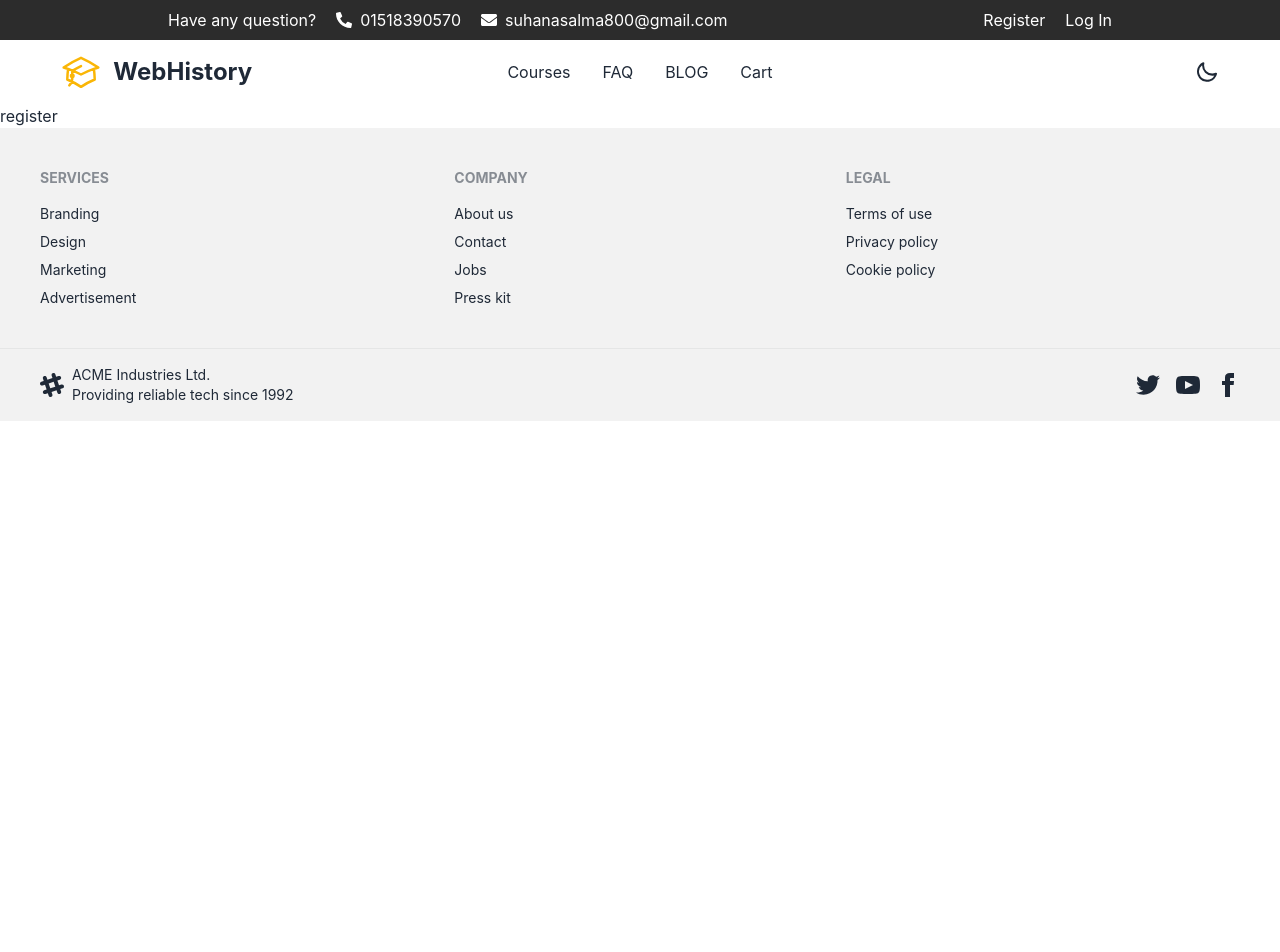
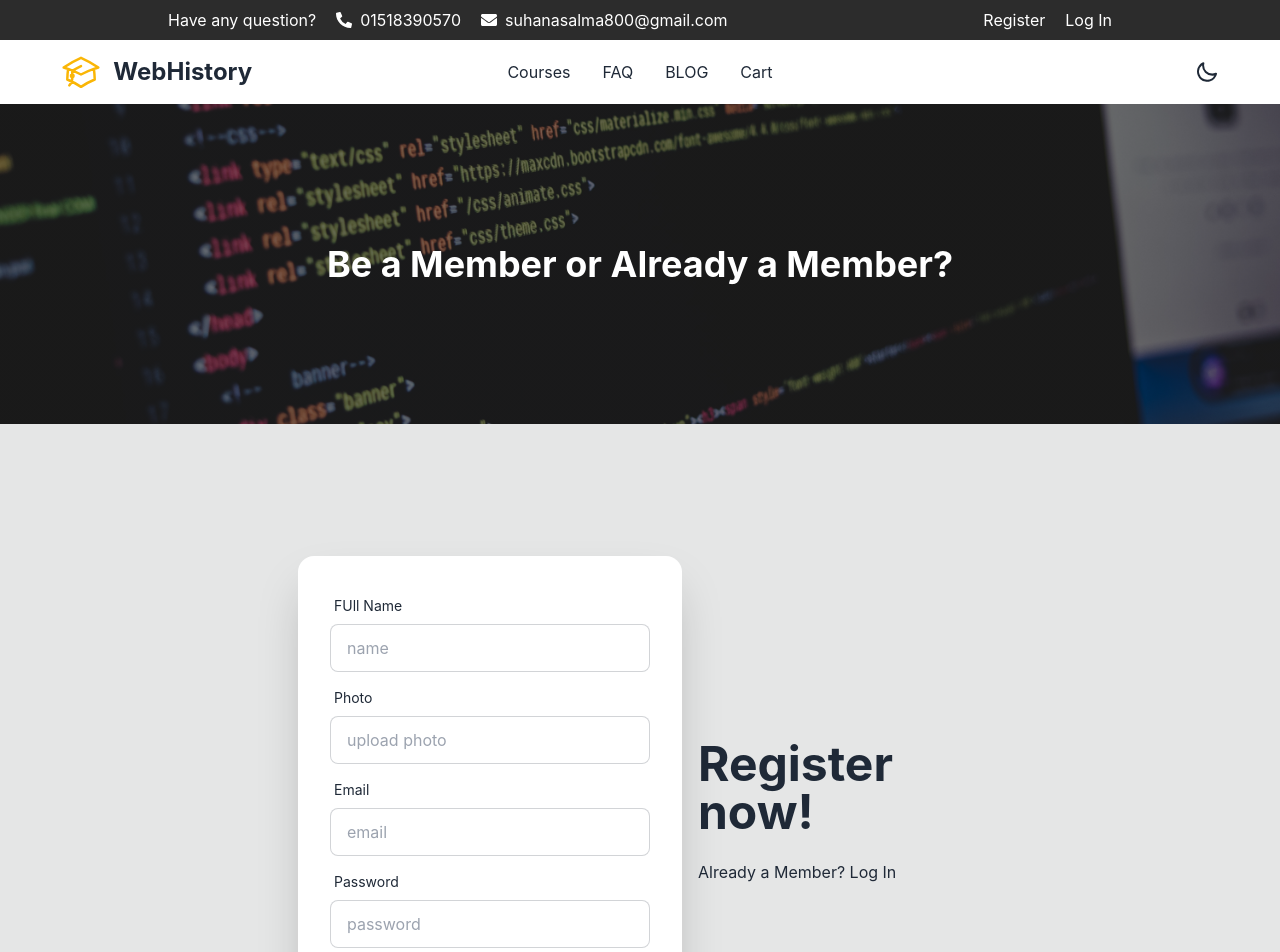
Before and after one commit to suhanasalma/Web_History_Client, a React (Create React App) app: page /register in a window 1280 px wide. Shown: the top 952 px of the page. Before the commit the page ends 800 px from the top, so only its background shows below. Built offline with nearby package versions, Linux system fonts and the light colour scheme.

Commit message:
register page and login page design complete

```diff
--- a/src/Pages/Blog/Blog.js
+++ b/src/Pages/Blog/Blog.js
@@ -9,7 +9,7 @@ const Blog = ({blog}) => {
          <Link to={`/blogs/${id}`}>
            <img src={img} alt="" />
            <h1 className="text-3xl font-bold my-3">{name}</h1>
-           <p className="w-3/6 my-5">{blog_desc.slice(0, 250)}...</p>
+           <p className="w-3/6 my-5 sm:w-full">{blog_desc.slice(0, 250)}...</p>
            <button>Read More</button>
          </Link>
        </div>
--- a/src/Pages/Login/Login.js
+++ b/src/Pages/Login/Login.js
@@ -1,10 +1,70 @@
 import React from 'react';
+import { Link } from "react-router-dom";
+
 
 const Login = () => {
    return (
-      <div>
-         <h1>Login</h1>
-      </div>
+     <div>
+       <div>
+         <div className="course-cotainer">
+           <h1 className="text-white flex h-full justify-center items-center font-bold text-4xl">
+             PLease Login
+           </h1>
+         </div>
+         <div className="hero min-h-screen bg-base-300">
+           <div className="hero-content flex-col lg:flex-row-reverse">
+             <div className="text-center lg:text-left">
+               <h1 className="text-5xl font-bold">Login now!</h1>
+               <p className="py-6">
+                 Don't have any account <Link to="/register"> Create Now</Link>
+               </p>
+             </div>
+             <div className="card flex-shrink-0 w-full max-w-sm shadow-2xl bg-base-100">
+               <div className="card-body">
+                 <div className="form-control">
+                   <label className="label">
+                     <span className="label-text">Email</span>
+                   </label>
+                   <input
+                     name="email"
+                     type="email"
+                     placeholder="email"
+                     className="input input-bordered"
+                   />
+                 </div>
+                 <div className="form-control">
+                   <label className="label">
+                     <span className="label-text">Password</span>
+                   </label>
+                   <input
+                     type="text"
+                     placeholder="password"
+                     className="input input-bordered"
+                   />
+                   <label className="label">
+                     <a href="#" className="label-text-alt link link-hover">
+                       Forgot password?
+                     </a>
+                   </label>
+                 </div>
+                 <div className="form-control mt-6">
+                   <button className="btn btn-primary">Login</button>
+                 </div>
+                 <div className="form-control mt-6">
+                   <button className="btn btn-primary">Google Login</button>
+                 </div>
+                 <div className="form-control mt-6">
+                   <button className="btn btn-primary">Github Login</button>
+                 </div>
+                 <div className="form-control mt-6">
+                   <button className="btn btn-primary">Facebook Login</button>
+                 </div>
+               </div>
+             </div>
+           </div>
+         </div>
+       </div>
+     </div>
    );
 };
 
--- a/src/Pages/Register/Register.js
+++ b/src/Pages/Register/Register.js
@@ -1,10 +1,80 @@
 import React from 'react';
+import { Link } from 'react-router-dom';
 
 const Register = () => {
    return (
-      <div>
-         <h1>register</h1>
-      </div>
+     <div>
+       <div className="course-cotainer">
+         <h1 className="text-white flex h-full justify-center items-center font-bold text-4xl">
+           Be a Member or Already a Member?
+         </h1>
+       </div>
+       <div className="hero min-h-screen bg-base-300">
+         <div className="hero-content flex-col lg:flex-row-reverse">
+           <div className="text-center lg:text-left">
+             <h1 className="text-5xl font-bold">Register now!</h1>
+             <p className="py-6">
+               Already a Member? <Link to="/login"> Log In</Link>
+             </p>
+           </div>
+           <div className="card flex-shrink-0 w-full max-w-sm shadow-2xl bg-base-100">
+             <div className="card-body">
+               <div className="form-control">
+                 <label className="label">
+                   <span className="label-text">FUll Name</span>
+                 </label>
+                 <input
+                   name="name"
+                   type="text"
+                   placeholder="name"
+                   className="input input-bordered"
+                 />
+               </div>
+               <div className="form-control">
+                 <label className="label">
+                   <span className="label-text">Photo</span>
+                 </label>
+                 <input
+                   name="photo"
+                   type="text"
+                   placeholder="upload photo"
+                   className="input input-bordered"
+                 />
+               </div>
+               <div className="form-control">
+                 <label className="label">
+                   <span className="label-text">Email</span>
+                 </label>
+                 <input
+                   name="email"
+                   type="email"
+                   placeholder="email"
+                   className="input input-bordered"
+                 />
+               </div>
+               <div className="form-control">
+                 <label className="label">
+                   <span className="label-text">Password</span>
+                 </label>
+                 <input
+                   type="text"
+                   placeholder="password"
+                   className="input input-bordered"
+                 />
+                 <label className="label">
+                   <a href="#" className="label-text-alt link link-hover">
+                     Forgot password?
+                   </a>
+                 </label>
+               </div>
+               <div className="form-control mt-6">
+                 <button className="btn btn-primary">Register</button>
+               </div>
+             </div>
+           </div>
+         </div>
+       </div>
+     </div>
    );
 };
 
```
